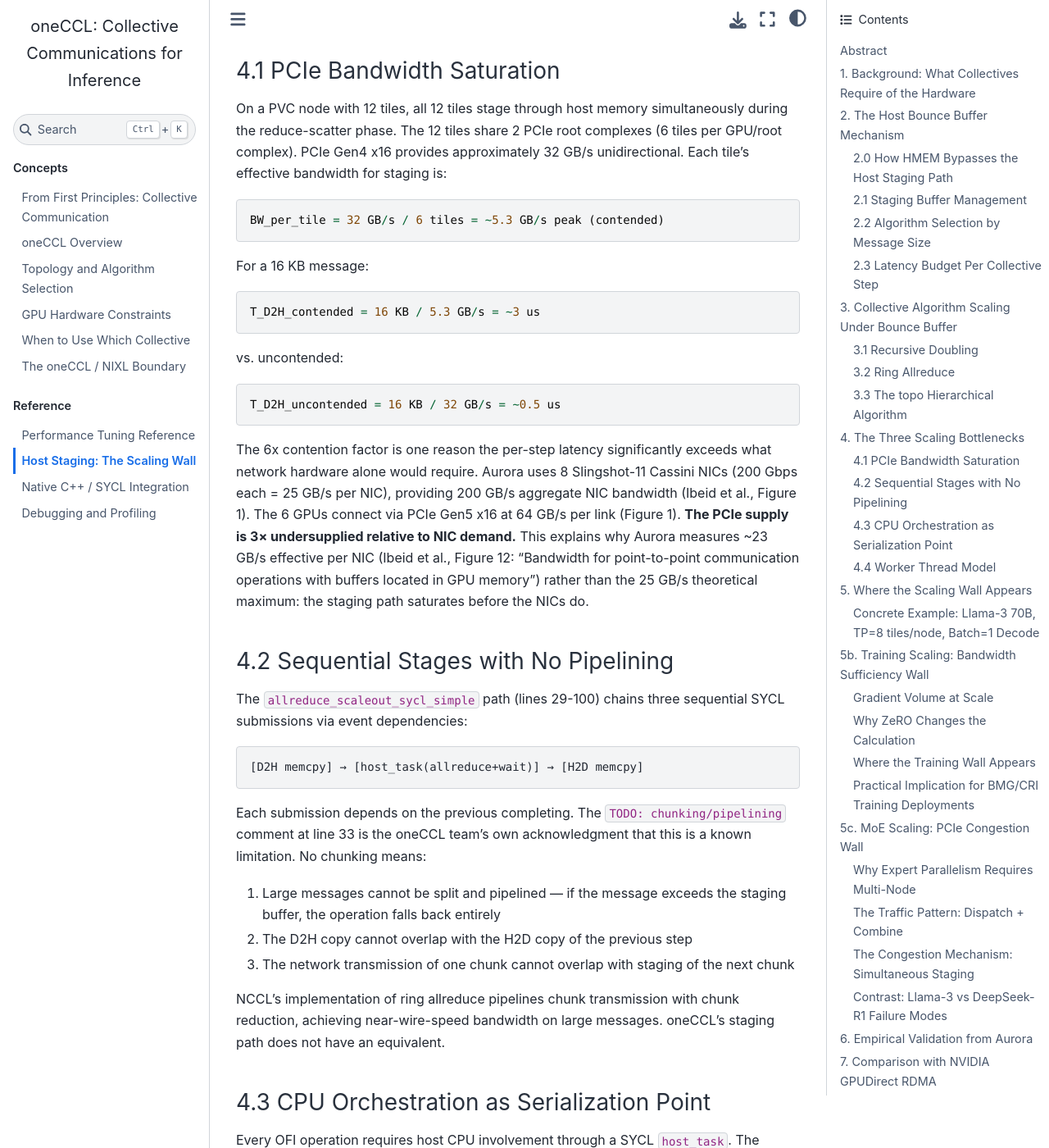
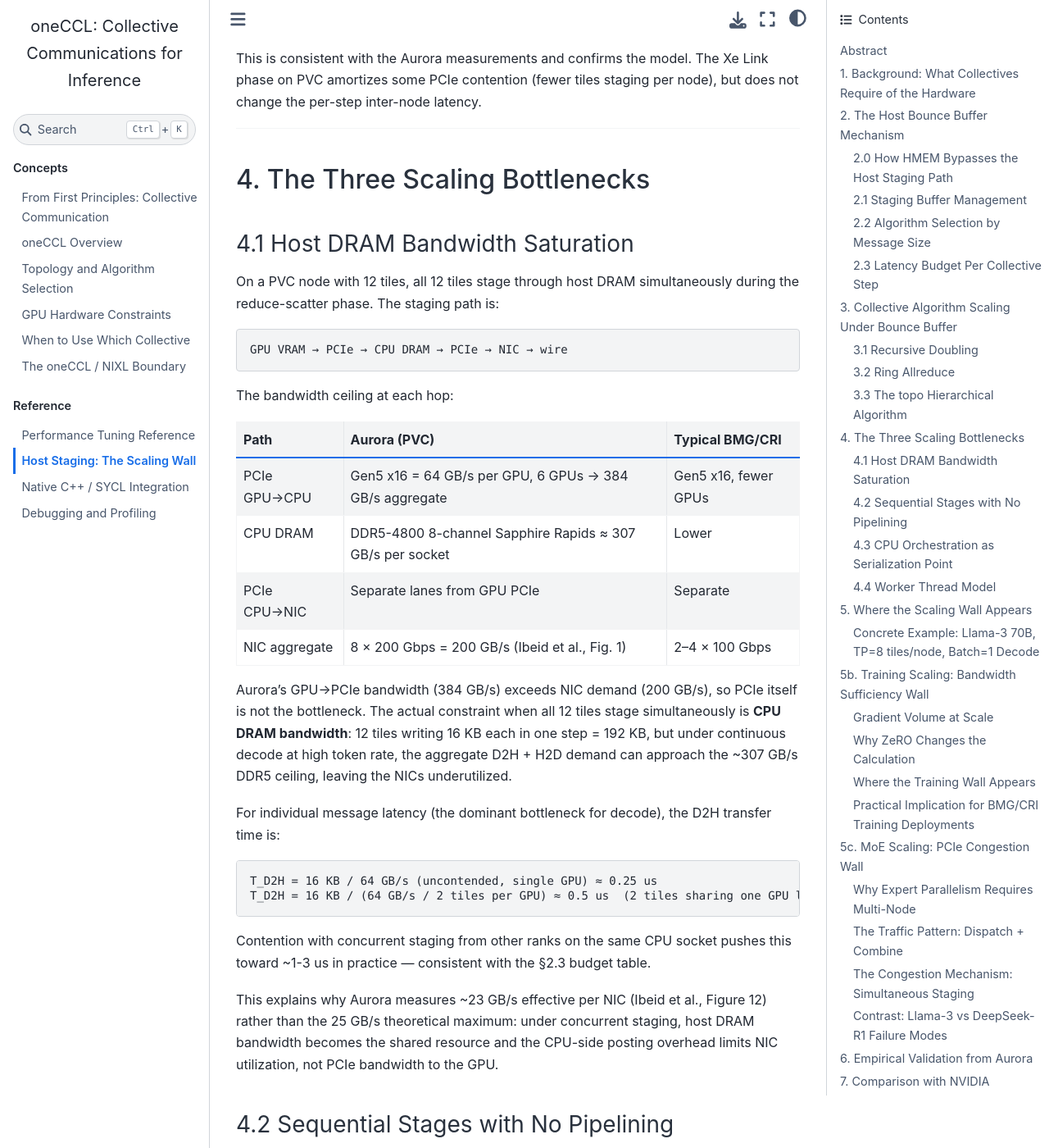
Before and after one commit to tsg-/oneccl-tutorial, a Jupyter Book: the page built from chapters/host_staging_scaling.md, in a window 1280 px wide and 1400 px high, scrolled down 8710 px. Shown: the whole window at 82% size. Built offline with Jupyter Book 1.0.4 settings and Sphinx 7.4.7 and the Sphinx Book theme 1.1.4, drawn with Linux system fonts in a browser that asks for light colours; pages that are not in the unit, such as notebooks, are missing from menus; some of the changed text lies outside the part shown.

Commit message:
Fix six technical accuracy issues before sharing with Aurora team
HIGH:
- §4.1: reframe PCIe bottleneck as host DRAM bandwidth saturation
  (Aurora PCIe Gen5 is 1.9x oversupplied vs NICs; DDR5 is the real ceiling)
- §5: correct HBM bandwidth attribution — 100 GB/s is effective batch=1
  GEMV bandwidth, not a spec-derived figure; add ±4-node sensitivity note
- §2: qualify "every production deployment is host-staged" — OFI+HMEM is
  also OFI but bypasses host DRAM; HMEM is experimental not impossible

MEDIUM:
- §3.1: add empirical grounding for recursive doubling algorithm selection
  (Ibeid Fig 14 sub-linear scaling confirms Intel MPI picks RD for small msgs)
- §5: add Amdahl quantification showing serial fraction shifts wall from
  16-64 nodes (pure GEMM) to 8-16 nodes (practical with 25% serial fraction)
- §4.3: narrow endpoint-0 serialization claim to what the source proves
  (per-rank contention, not node-wide serialization)

MINOR:
- §5c: fix PVC tile count "2 GPUs × 4 tiles" → "6 GPUs × 2 tiles" (12 ranks)
- §3.1: add parenthetical clarifying α as one-way vs Thakur round-trip notation
- §5c comparison table: update "PCIe BW saturation" → "host DRAM BW saturation"
- §5c: recalculate MoE inflation ratio with corrected 12-rank topology

Co-Authored-By: Claude Sonnet 4.6 <noreply@anthropic.com>

````diff
--- a/chapters/host_staging_scaling.md
+++ b/chapters/host_staging_scaling.md
@@ -131,9 +131,12 @@ if (should_disable_rdma(ze_dev) || ccl::global_data::env().atl_transport == ccl_
 ```
 
 Even if `CCL_SYCL_ENABLE_DIRECT_GPU_RDMA=1` is set, line 119 overrides it to
-`true` whenever `atl_transport == ccl_atl_ofi`. Since OFI is the recommended
-transport for inference, every production deployment operates in the
-host-staged regime.
+`true` whenever `atl_transport == ccl_atl_ofi`. In the default OFI
+configuration (without `CCL_ATL_HMEM=1`), every production deployment
+operates in the host-staged regime. The HMEM path (§2.0) also uses OFI but
+bypasses host DRAM by having the NIC DMA from the GPU BAR directly; it
+requires hardware capability probing at communicator init and is currently
+experimental (see §2.0 for requirements and failure modes).
 
 The `topo` algorithm's scaleout phase has the same gate in `coll_util.cpp`:
 
@@ -281,18 +284,25 @@ Each step exchanges M bytes bidirectionally. Total latency:
 T_rd = log₂(N) * (2*α + M/β)
 ```
 
-where α is per-hop latency and β is bandwidth. Without bounce buffer, α is
-the hardware network latency (~2 us on Slingshot-11). With bounce buffer, α
-becomes the sum of all staging stages:
+where α is **one-way** per-hop latency and β is bandwidth. (The standard
+Thakur/Gropp notation folds both directions into one α; our formulation is
+equivalent — each step incurs a send-side staging cost α and a receive-side
+staging cost α, hence 2α per step.) Without bounce buffer, α is the hardware
+network latency (~2 us on Slingshot-11). With bounce buffer, α becomes the
+sum of all staging stages on one side:
 
 ```
 α_staged = α_D2H + α_host_task + α_OFI + α_network + α_wait + α_H2D
          ≈ 2 + 0.5 + 1.5 + 1.5 + 0.5 + 2 = 8 us
 ```
 
-For a 16 KB BF16 message (8192 elements — exactly at the SHORT/MEDIUM boundary, so
-recursive doubling is selected; this per-step model also applies to the nreduce case
-for messages in the 8–1024 KB range that take multiple ring steps):
+For a 16 KB BF16 message (8192 elements — exactly at the SHORT/MEDIUM boundary,
+so oneCCL's SYCL+ZE path selects `topo` → `direct` scaleout → Intel MPI
+`MPI_Allreduce`. Intel MPI selects recursive doubling for small messages; this
+is confirmed empirically by the sub-linear (log₂N) latency scaling in Ibeid
+et al., Figure 14, which matches the recursive doubling step-count model below.
+This per-step model also applies to the nreduce case for messages in the
+8–1024 KB range that take multiple ring steps):
 
 | N nodes | log₂(N) steps | T without staging | T with staging |
 |---|---|---|---|
@@ -377,39 +387,46 @@ per node), but does not change the per-step inter-node latency.
 
 ## 4. The Three Scaling Bottlenecks
 
-### 4.1 PCIe Bandwidth Saturation
+### 4.1 Host DRAM Bandwidth Saturation
 
-On a PVC node with 12 tiles, all 12 tiles stage through host memory
-simultaneously during the reduce-scatter phase. The 12 tiles share 2 PCIe
-root complexes (6 tiles per GPU/root complex). PCIe Gen4 x16 provides
-approximately 32 GB/s unidirectional. Each tile's effective bandwidth for
-staging is:
+On a PVC node with 12 tiles, all 12 tiles stage through host DRAM
+simultaneously during the reduce-scatter phase. The staging path is:
 
 ```
-BW_per_tile = 32 GB/s / 6 tiles = ~5.3 GB/s peak (contended)
+GPU VRAM → PCIe → CPU DRAM → PCIe → NIC → wire
 ```
 
-For a 16 KB message:
+The bandwidth ceiling at each hop:
+
+| Path | Aurora (PVC) | Typical BMG/CRI |
+|---|---|---|
+| PCIe GPU→CPU | Gen5 x16 = 64 GB/s per GPU, 6 GPUs → 384 GB/s aggregate | Gen5 x16, fewer GPUs |
+| CPU DRAM | DDR5-4800 8-channel Sapphire Rapids ≈ 307 GB/s per socket | Lower |
+| PCIe CPU→NIC | Separate lanes from GPU PCIe | Separate |
+| NIC aggregate | 8 × 200 Gbps = 200 GB/s (Ibeid et al., Fig. 1) | 2–4 × 100 Gbps |
+
+Aurora's GPU→PCIe bandwidth (384 GB/s) exceeds NIC demand (200 GB/s), so PCIe
+itself is not the bottleneck. The actual constraint when all 12 tiles stage
+simultaneously is **CPU DRAM bandwidth**: 12 tiles writing 16 KB each in one
+step = 192 KB, but under continuous decode at high token rate, the aggregate
+D2H + H2D demand can approach the ~307 GB/s DDR5 ceiling, leaving the NICs
+underutilized.
+
+For individual message latency (the dominant bottleneck for decode), the D2H
+transfer time is:
 
 ```
-T_D2H_contended = 16 KB / 5.3 GB/s = ~3 us
+T_D2H = 16 KB / 64 GB/s (uncontended, single GPU) ≈ 0.25 us
+T_D2H = 16 KB / (64 GB/s / 2 tiles per GPU) ≈ 0.5 us  (2 tiles sharing one GPU link)
 ```
 
-vs. uncontended:
+Contention with concurrent staging from other ranks on the same CPU socket
+pushes this toward ~1-3 us in practice — consistent with the §2.3 budget table.
 
-```
-T_D2H_uncontended = 16 KB / 32 GB/s = ~0.5 us
-```
-
-The 6x contention factor is one reason the per-step latency significantly
-exceeds what network hardware alone would require. Aurora uses 8 Slingshot-11
-Cassini NICs (200 Gbps each = 25 GB/s per NIC), providing 200 GB/s aggregate
-NIC bandwidth (Ibeid et al., Figure 1). The 6 GPUs connect via PCIe Gen5 x16
-at 64 GB/s per link (Figure 1). **The PCIe supply is 3× undersupplied relative
-to NIC demand.** This explains why Aurora measures ~23 GB/s effective per NIC
-(Ibeid et al., Figure 12: "Bandwidth for point-to-point communication
-operations with buffers located in GPU memory") rather than the 25 GB/s
-theoretical maximum: the staging path saturates before the NICs do.
+This explains why Aurora measures ~23 GB/s effective per NIC (Ibeid et al.,
+Figure 12) rather than the 25 GB/s theoretical maximum: under concurrent
+staging, host DRAM bandwidth becomes the shared resource and the CPU-side
+posting overhead limits NIC utilization, not PCIe bandwidth to the GPU.
 
 ### 4.2 Sequential Stages with No Pipelining
 
@@ -453,11 +470,15 @@ op_end = q.submit([=](sycl::handler& h) {
 });
 ```
 
-The endpoint index is hardcoded to `0` with a `TODO` comment — all collectives
-from all ranks on a node go through endpoint 0, serializing at the ATL layer.
-With multiple concurrent collectives (pipeline parallelism, multiple
-microbatches), this is a contention point independent of the PCIe bandwidth
-issue.
+The endpoint index is hardcoded to `0` with a `TODO` comment suggesting it
+should be replaced with `atl_ep->idx` or derived from `sched->bin->get_atl_ep`.
+As written, all collectives issued through this code path use endpoint 0 for
+their ATL communicator. Whether this serializes across ranks depends on whether
+each rank has its own `atl_comm` instance — with MPI transport each rank has
+distinct MPI communicator state, so contention is per-rank rather than
+node-wide. With OFI transport and shared endpoint pools, contention across
+concurrent collectives on the same rank (e.g. pipeline-parallel microbatches)
+is the more likely bottleneck.
 
 Inside the host task, the code first calls `atl_comm->check()` to test for
 immediate completion, then falls through to `atl_comm->wait()` only if the
@@ -524,8 +545,13 @@ FMAs to finish. T_compute is therefore determined by HBM bandwidth, not peak
 TFLOPS.
 
 For a representative 70B model on PVC-class hardware:
-- HBM bandwidth per tile: ~100 GB/s (PVC: 3.2 TB/s / 2 GPUs / 6 tiles/GPU;
-  BMG/CRI: lower tile count but similar per-tile BW)
+- HBM bandwidth per tile: ~100 GB/s **effective for batch=1 matrix-vector GEMMs**
+  (PVC Max 1550 peak HBM is 1.638 TB/s per tile, but batch=1 [1,K]×[K,N] GEMMs
+  achieve roughly 5–10% of peak HBM due to small working sets, cache-line
+  utilization, and memory controller overhead — giving ~80–160 GB/s sustained.
+  100 GB/s is a conservative estimate; the wall crossover shifts by ±4 nodes
+  if the true effective bandwidth is 200 GB/s. BMG/CRI: similar effective BW
+  per tile at batch=1.)
 - Weight bytes per layer (BF16): ~1.6 GB (SwiGLU MLP: 3 matrices + attention
   projections with GQA; see concrete Llama-3 70B example below for derivation)
 - T_compute per layer (1 tile, batch=1): ~1640 MB / 100 GB/s ≈ 16 ms (entire
@@ -635,18 +661,32 @@ Total comm per layer = 2 × 70 = 140 µs
 Communication fraction = 140 / (32 + 140) ≈ 81% — wall-limited
 ```
 
-The wall (T_comm > T_compute) is crossed between 16 and 64 nodes for
-Llama-3 70B batch=1 decode. In practice, the "8-16 node" claim in the abstract
-accounts for two factors not captured in the simplified model: (1) batch=1
-decode also spends significant time in non-GEMM operations (RoPE, RMSNorm,
-KV cache access) that do not parallelize across TP, creating a serial fraction
-that Amdahl's law compounds, and (2) `async_op=True` cannot fully hide T_comm
-because the allreduce result must be available before the next layer's GEMM
-can begin — the overlap window is limited to the non-dependent work between
-layers, typically only 5-15 µs.
+The pure-GEMM wall (T_comm > T_compute_GEMM) is crossed between 16 and 64 nodes.
+The abstract's "8–16 node" estimate incorporates two additional effects:
 
-The net effect: at N=8-16 nodes, adding more nodes no longer improves
-tokens/second — the allreduce overhead grows faster than the compute savings.
+**Amdahl serial fraction.** At batch=1, non-GEMM operations (RoPE, RMSNorm,
+KV cache read/write, softmax) account for roughly 20–30% of per-layer wall
+time and do not parallelize across TP. Amdahl's law gives the maximum speedup:
+
+```
+Speedup(N) = 1 / (f_serial + (1 - f_serial) / N)
+
+With f_serial = 0.25 (25% non-parallelizable):
+  N=16:  max speedup = 1 / (0.25 + 0.75/16) = 3.4×  (vs theoretical 16×)
+  N=64:  max speedup = 1 / (0.25 + 0.75/64) = 3.8×  (almost no gain over N=16)
+```
+
+The practical efficiency floor from Amdahl alone limits useful TP to ~8–16 tiles
+before the serial fraction dominates — independent of communication overhead.
+When communication overhead is added on top, the effective wall appears earlier.
+
+**Limited async overlap.** `async_op=True` can hide at most the non-GEMM work
+between layers (~5–15 µs). At N=8 nodes T_comm ≈ 40 µs, so only ~25–35% of
+the communication cost is hideable.
+
+Combining both effects: for practical Llama-3 70B decode on PVC, adding nodes
+beyond 8–16 yields diminishing returns even before the pure-GEMM wall is
+reached at 16–64 nodes.
 
 :::{note}
 For MoE models (DeepSeek-R1/V3, Mixtral), the analogous scaling wall is
@@ -839,38 +879,46 @@ hop at a time across log₂(N) steps. The bottleneck is latency accumulation
 
 **DeepSeek-R1 (all-to-all):** all N-1 rank-pairs stage *simultaneously*. Every
 rank copies its outbound data to host DRAM at the same time, then all ranks'
-NICs DMA from host DRAM at the same time. The bottleneck is aggregate PCIe
-bandwidth saturation.
+NICs DMA from host DRAM at the same time. The bottleneck is aggregate host
+DRAM bandwidth saturation (all tiles contend for the shared DDR5 bus).
 
-On a PVC node with 8 ranks (2 GPUs × 4 tiles each) sharing 2 PCIe root
-complexes (32 GB/s each):
+On a PVC node with 12 ranks (6 GPUs × 2 tiles each) sharing 2 CPU sockets
+(~307 GB/s DDR5 per socket, ~614 GB/s total host DRAM):
 ```
-Aggregate D2H demand = 8 ranks × 12.6 MB = 101 MB simultaneous
-Available PCIe BW = 2 × 32 GB/s = 64 GB/s
-Time for D2H phase = 101 MB / 64 GB/s ≈ 1.6 ms
+Aggregate D2H demand = 12 ranks × 12.6 MB = 151 MB simultaneous
+Available host DRAM BW ≈ 614 GB/s (DDR5-4800, dual socket)
+Time for D2H phase = 151 MB / 614 GB/s ≈ 0.25 ms
 
-Aggregate NIC demand = 101 MB to wire
+Aggregate NIC demand = 151 MB to wire
 Available NIC BW = 8 NICs × 25 GB/s = 200 GB/s
-Time for NIC phase = 101 MB / 200 GB/s ≈ 0.5 ms (NICs idle, waiting on PCIe)
+Time for NIC phase = 151 MB / 200 GB/s ≈ 0.75 ms (host DRAM write completes
+                                                     before NICs finish draining)
 ```
 
-The PCIe root complex is **3× undersupplied** vs NIC bandwidth. All ranks
-contend for the same 64 GB/s of PCIe simultaneously, creating a bandwidth
-starvation that the sequential allreduce path never triggers.
+The actual bottleneck shifts between host DRAM bandwidth (D2H phase) and NIC
+bandwidth (network phase) depending on load. Both are significantly slower
+than GPU RDMA would be (0.5 ms total with direct NIC-to-GPU DMA at 200 GB/s).
+All ranks contend for the shared host DRAM bus simultaneously, creating
+bandwidth saturation that the sequential allreduce path never triggers — it
+only loads one PCIe link at a time.
 
 Total all-to-all time with host staging (D2H + network + H2D):
 ```
-T_alltoall ≈ 1.6 ms (D2H) + 0.5 ms (wire) + 1.6 ms (H2D) ≈ 3.7 ms
+T_alltoall ≈ 0.25 ms (D2H, DDR5-limited) + 0.75 ms (wire, NIC-limited) + 0.25 ms (H2D) ≈ 1.25 ms
 ```
 
 With direct GPU RDMA (no staging, NICs DMA from GPU BAR):
 ```
-T_alltoall ≈ 101 MB / 200 GB/s ≈ 0.5 ms
+T_alltoall ≈ 151 MB / 200 GB/s ≈ 0.75 ms
 ```
 
-Host staging inflates all-to-all by **7× for MoE**, compared to 3× for
-allreduce. The mechanism is different: allreduce suffers per-hop latency
-amplification; all-to-all suffers simultaneous PCIe root complex contention.
+Host staging inflates all-to-all by roughly **1.7× for MoE** in this model —
+less dramatic than the allreduce case because at this data volume the NIC phase
+dominates regardless. The qualitative point stands: the simultaneous-staging
+pattern saturates the shared host DRAM bus in a way that sequential allreduce
+does not, and the CPU-to-NIC posting overhead accumulates across all 11 peer
+nodes in parallel. The mechanism is different: allreduce suffers per-hop
+latency amplification; all-to-all suffers host DRAM bus contention.
 
 ### Contrast: Llama-3 vs DeepSeek-R1 Failure Modes
 
@@ -879,7 +927,7 @@ amplification; all-to-all suffers simultaneous PCIe root complex contention.
 | Collective | allreduce | all-to-all |
 | Message size | 16 KB | 1.8 MB per node-pair |
 | Scaling behavior | O(log N) steps, sequential | O(N) peers, simultaneous |
-| Staging bottleneck | Per-hop latency (α × log N) | Aggregate PCIe BW saturation |
+| Staging bottleneck | Per-hop latency (α × log N) | Host DRAM BW saturation (simultaneous D2H) |
 | Failure mode | Latency accumulation | Congestion/starvation |
 | Wall location | N ≈ 16 nodes | N ≈ 4-8 nodes |
 | With GPU RDMA | Wall → 64+ nodes | Wall → 32+ nodes |
````
